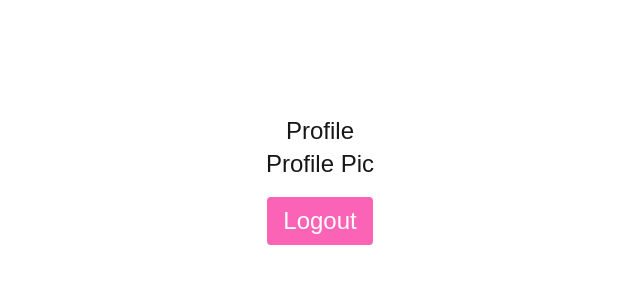
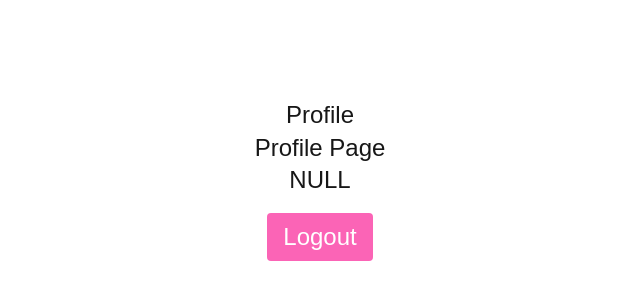
Before and after one commit to shiori0208/NextJS-Project, a Next.js app: page /profile in a window 1280 px wide. Shown: the part 220-520 px from the top of the page, without its empty margins (320-960 px from the left). Built offline with nearby package versions, Linux system fonts and the light colour scheme.

Commit message:
trying to link login to profile page of user directly...

```diff
--- a/src/app/profile/page.tsx
+++ b/src/app/profile/page.tsx
@@ -34,7 +34,10 @@ export default function ProfilePage()
         <div className="flex flex-col items-center justify-center min-h-screen py-2 text-2xl">
             <h1>Profile</h1>
             <hr />
-            <p>Profile Pic</p>
+            <p>Profile Page</p>
+            <h3>{data === 'nothing!'? "NULL" : <Link
+            href={`/profile/${data}`}>
+            </Link>}</h3>
 
             <hr />
 
```
